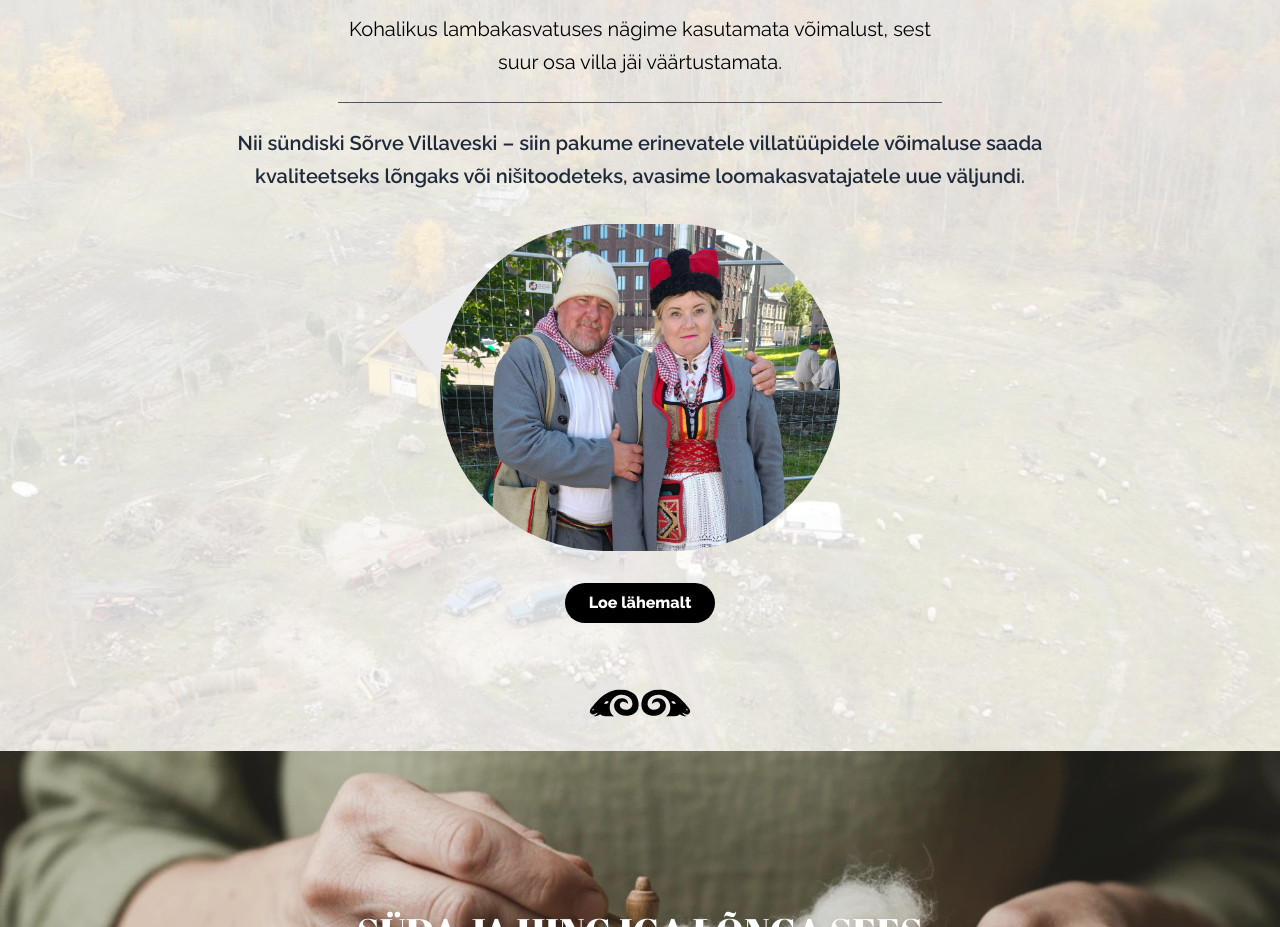
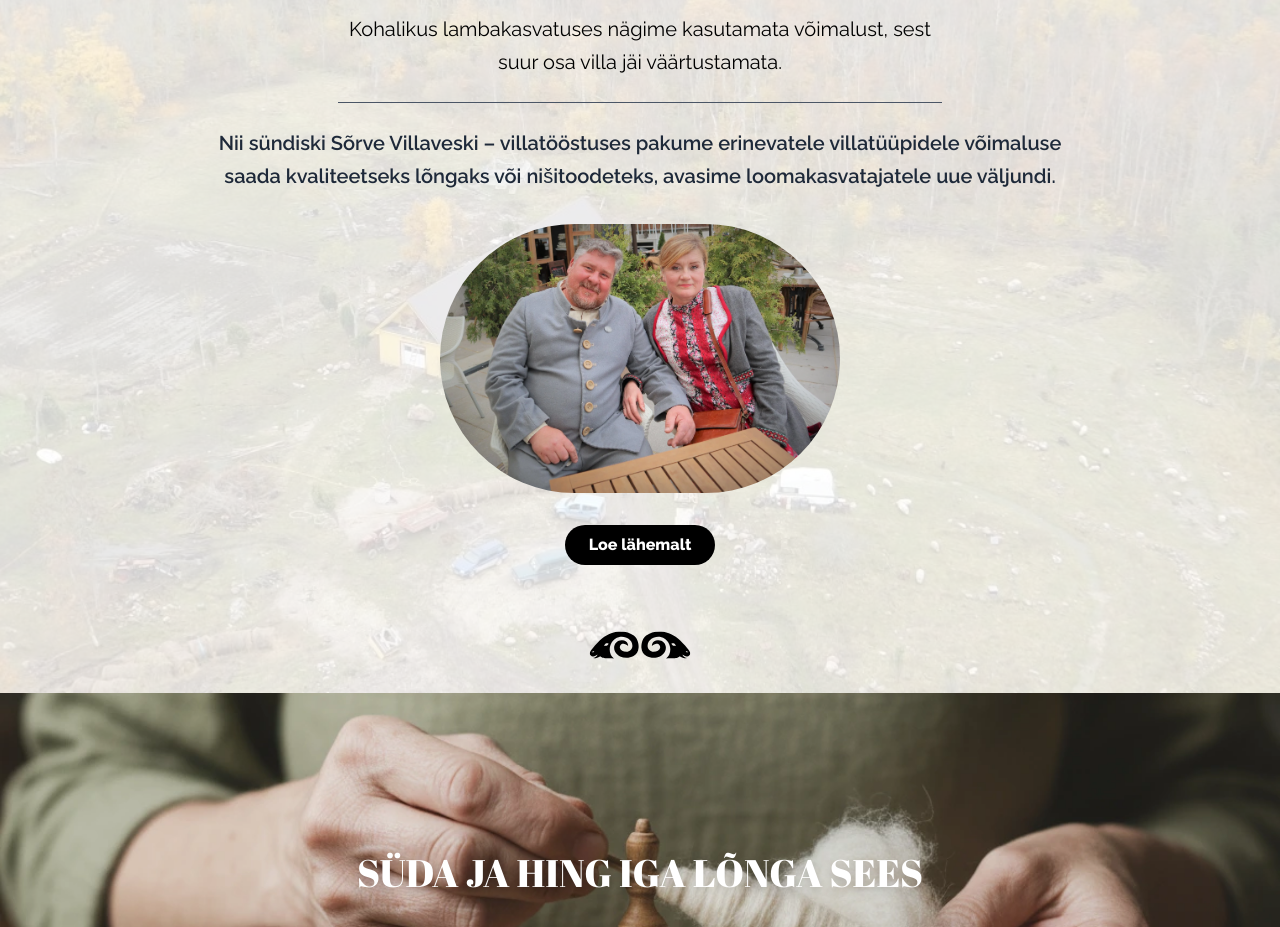
Before and after one commit to umarendus/villaveski, a Next.js app: page / in a window 1280 px wide. Shown: the part 1160-2087 px from the top of the page. Built offline with nearby package versions, Linux system fonts and the light colour scheme.

Commit message:
Pildi muudatus

```diff
--- a/src/app/page.tsx
+++ b/src/app/page.tsx
@@ -345,12 +345,12 @@ useEffect(() => {
   className="text-lg md:text-xl mb-6 leading-relaxed text-gray-800"
   style={{ fontFamily: "var(--font-raleway)", fontWeight: 500 }}
 >
-  Nii sündiski Sõrve Villaveski – siin pakume erinevatele villatüüpidele võimaluse saada kvaliteetseks lõngaks või nišitoodeteks, avasime loomakasvatajatele uue väljundi.
+  Nii sündiski Sõrve Villaveski – villatööstuses pakume erinevatele villatüüpidele võimaluse saada kvaliteetseks lõngaks või nišitoodeteks, avasime loomakasvatajatele uue väljundi.
 </p>
 
 <div className="flex justify-center mt-8">
   <Image
-    src="/egon_merike.webp"
+    src="/UusEgonMerike.webp"
     alt="Egon ja Merike Sepp"
     width={400} // Saad muuta suurust vastavalt soovile
     height={400}
```
Also changed, not shown: public/UusEgonMerike.webp (added).
